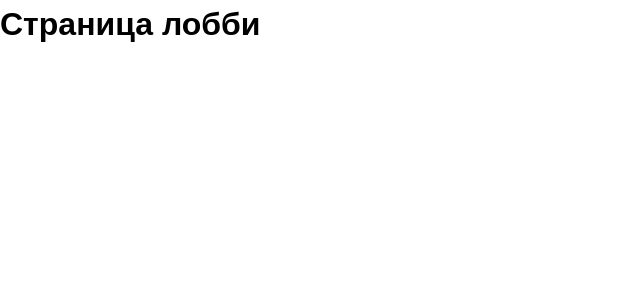
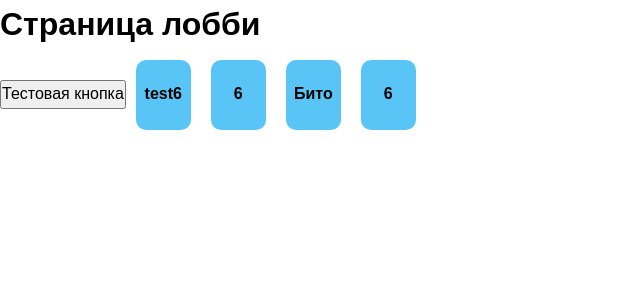
Before and after one commit to Split-Receipt/explosive-puppies-front, a Next.js app: page /lobby in a window 1280 px wide. Shown: the top 300 px of the page, without its empty margins (0-640 px from the left). Built offline with nearby package versions, Linux system fonts and the light colour scheme.

Commit message:
Созданы компоненты колоды и класс с общими методами для взаимодействия с колодой

```diff
--- a/src/app/lobby/page.tsx
+++ b/src/app/lobby/page.tsx
@@ -1,7 +1,51 @@
+'use client'
+
+import BaseDeck from '@/components/deck/base-deck';
+import ActiveDeck from '@/components/deck/active-deck';
+import BitoDeck from '@/components/deck/bito-deck';
+import PlayerDeck from '@/components/deck/player-deck';
+import { DeckOptions } from '@/class/deck-options';
+
+
+const deck = {
+	id: '1',
+	name: 'name',
+	cards:  [
+		{name: 'test1', id: 1},
+		{name: 'test2', id: 2},
+		{name: 'test3', id: 3},
+		{name: 'test4', id: 4},
+		{name: 'test5', id: 5},
+		{name: 'test6', id: 6},
+	],
+	description: 'description',
+	code: 'activeDeck',
+	deckOwner: 6,
+	cardsTotal: 0,
+};
+
+	deck.cardsTotal = deck.cards.length;
+
+	const test = [
+		{name: 'test7', id: 7},
+		{name: 'test8', id: 8},
+		{name: 'test9', id: 9},
+	];
+
+	const activeDeck = new DeckOptions(deck.cards);
+	const baseDeck = new DeckOptions(deck.cards);
+	const bitoDeck = new DeckOptions(deck.cards);
+	const playerDeck = new DeckOptions(deck.cards);
+
 export default function LobbyPage() {
   return (
     <>
       <h1>Страница лобби</h1>
+			<button onClick={()=> activeDeck.addCards(test)}>Тестовая кнопка</button>
+			<ActiveDeck deck={deck} deckInstances={activeDeck}></ActiveDeck>
+			<BaseDeck deck={deck} deckInstances={baseDeck}></BaseDeck>
+			<BitoDeck deck={deck} deckInstances={bitoDeck}></BitoDeck>
+			<PlayerDeck deck={deck} deckInstances={playerDeck}></PlayerDeck>
     </>
   );
 };
--- /dev/null
+++ b/src/class/deck-options.ts
@@ -0,0 +1,46 @@
+class DeckOptions {
+	cardsInDeck: any[] | null;
+	handlers: any;
+
+	constructor(cards: any[]) {
+		this.cardsInDeck = [...cards];
+		this.handlers = {};
+	};
+
+	get cards() {
+		return this.cardsInDeck;
+	};
+
+	addHandler({ handlerName, handler }: { handlerName: string, handler: Function }) {
+		this.handlers[handlerName] = handler;
+	};
+
+	addCards(cards: any[]) {
+		this.cardsInDeck?.push(...cards);
+		this._useHandlers();
+	};
+
+	spreadCards(cardsAmount: number) {
+		const result = this.cardsInDeck?.splice(0, cardsAmount);
+		this._useHandlers();
+
+		return result
+	};
+
+	cardsReset() {
+		const result = this.cardsInDeck?.splice(0, this.cardsInDeck!.length);
+		this._useHandlers();
+
+		return result
+	};
+
+	_useHandlers() {
+		if (Object.keys(this.handlers).length) {
+			Object.values(this.handlers).forEach((handler: any)=> {
+				handler();
+			});
+		};
+	};
+};
+
+export { DeckOptions };
--- /dev/null
+++ b/src/components/deck/active-deck.tsx
@@ -0,0 +1,52 @@
+'use client'
+
+import styles from '@/components/deck/deck.module.scss';
+import { DeckOptions } from '@/class/deck-options';
+import  { Deck } from '@utils/types/index';
+import { useState } from 'react';
+
+interface DeckProps {
+	deck: Deck;
+	deckInstances: DeckOptions;
+};
+
+export default function ActiveDeck(this: any, {deck, deckInstances}: DeckProps) {
+	const [stateCardList, setStateCardList] = useState(deckInstances.cardsInDeck);
+
+	const cadrList = stateCardList as any[];
+	const [cardName, setCardName] = useState(openActiveCard());
+
+	deckInstances.addHandler({ handler: handlerDeck.bind(this), handlerName: 'deck_update' })
+
+	function openActiveCard() {
+		if(!cadrList?.length) {
+			return 'Начни ход'
+		} else {
+				return cadrList[cadrList.length - 1].name
+		}
+	};
+
+	function handlerDeck() {
+		setStateCardList(cadrList);
+		setCardName(openActiveCard());
+	};
+
+	function handlerClickDeck() {
+		return cadrList[cadrList.length - 1]
+	};
+
+	return (
+		<>
+			<div
+				className={styles.deck}
+				onClick={handlerClickDeck}
+				id={deck.id}
+				name-attribute={deck.name}
+				code-attribute={deck.code}
+				description-attribute={deck.description}
+			>
+				<div className={styles.deckCardCount}>{cardName}</div>
+			</div>
+	</>
+	);
+};
--- /dev/null
+++ b/src/components/deck/base-deck.tsx
@@ -0,0 +1,45 @@
+'use client'
+
+import styles from '@/components/deck/deck.module.scss';
+import { DeckOptions } from '@/class/deck-options';
+import  { Deck } from '@utils/types/index';
+import { useState } from 'react';
+
+interface DeckProps {
+	deck: Deck;
+	deckInstances: DeckOptions;
+};
+
+export default function BaseDeck(this: any, {deck, deckInstances}: DeckProps) {
+	const [stateCardList, setStateCardList] = useState(deckInstances.cardsInDeck);
+	const [stateCardsTotal, setStateCardsTotal] = useState(deck.cardsTotal);
+
+	const cadrList = stateCardList as any[];
+	const cardsTotal = stateCardsTotal;
+
+	deckInstances.addHandler({ handler: handlerDeck.bind(this), handlerName: 'deck_update' });
+
+	function handlerDeck() {
+		setStateCardList(cadrList);
+		setStateCardsTotal(cardsTotal);
+	};
+
+	function handlerClickDeck() {
+		return deckInstances.spreadCards(1)
+	};
+
+	return (
+		<>
+			<div
+				className={styles.deck}
+				onClick={handlerClickDeck}
+				id={deck.id}
+				name-attribute={deck.name}
+				code-attribute={deck.code}
+				description-attribute={deck.description}
+			>
+				<div className={styles.deckCardCount}>{cardsTotal}</div>
+			</div>
+	</>
+	);
+};
--- /dev/null
+++ b/src/components/deck/bito-deck.tsx
@@ -0,0 +1,40 @@
+'use client'
+
+import styles from '@/components/deck/deck.module.scss';
+import { DeckOptions } from '@/class/deck-options';
+import  { Deck } from '@utils/types/index';
+import { useState } from 'react';
+
+interface DeckProps {
+	deck: Deck;
+	deckInstances: DeckOptions;
+};
+
+export default function BitoDeck(this: any, {deck, deckInstances}: DeckProps) {
+	const [stateCardList, setStateCardList] = useState(deckInstances.cardsInDeck);
+	const [stateDeck, setStateDec] = useState(deck);
+
+	const cadrList = stateCardList as any[];
+	const bitoDeck = stateDeck;
+
+	deckInstances.addHandler({ handler: handlerDeck.bind(this), handlerName: 'deck_update' });
+
+	function handlerDeck() {
+		setStateDec(bitoDeck);
+		setStateCardList(cadrList);
+	};
+
+	return (
+		<>
+			<div
+				className={styles.deck}
+				id={deck.id}
+				name-attribute={deck.name}
+				code-attribute={deck.code}
+				description-attribute={deck.description}
+			>
+				<div className={styles.deckCardCount}>Бито</div>
+			</div>
+	</>
+	);
+};
--- a/src/components/deck/deck.module.scss
+++ b/src/components/deck/deck.module.scss
@@ -13,6 +13,8 @@
 	cursor: pointer;
 
 	&CardCount {
+		text-align: center;
+
 		display: flex;
 		align-items: center;
 		justify-content: center;
--- /dev/null
+++ b/src/components/deck/player-deck.tsx
@@ -0,0 +1,41 @@
+'use client'
+
+import styles from '@/components/deck/deck.module.scss';
+import { DeckOptions } from '@/class/deck-options';
+import  { Deck } from '@utils/types/index';
+import { useState } from 'react';
+
+interface DeckProps {
+	deck: Deck;
+	deckInstances: DeckOptions;
+};
+
+export default function PlayerDeck(this: any, {deck, deckInstances}: DeckProps) {
+	const [stateCardList, setStateCardList] = useState(deckInstances.cardsInDeck);
+	const [stateCardsTotal, setStateCardsTotal] = useState(deck.cardsTotal);
+
+	const cadrList = stateCardList as any[];
+	const cardsTotal = stateCardsTotal;
+
+	deckInstances.addHandler({ handler: handlerDeck.bind(this), handlerName: 'deck_update' });
+
+	function handlerDeck() {
+		setStateCardList(cadrList);
+		setStateCardsTotal(cardsTotal);
+	};
+
+	return (
+		<>
+			<div
+				className={styles.deck}
+				id={deck.id}
+				name-attribute={deck.name}
+				code-attribute={deck.code}
+				description-attribute={deck.description}
+				deckowner-attribute={deck.deckOwner}
+			>
+				<div className={styles.deckCardCount}>{stateCardsTotal}</div>
+			</div>
+	</>
+	);
+};
--- a/tsconfig.json
+++ b/tsconfig.json
@@ -19,7 +19,8 @@
       }
     ],
     "paths": {
-      "@/*": ["./src/*"]
+      "@/*": ["./src/*"],
+			"@utils/*": ["./utils/*"]
     }
   },
   "include": ["next-env.d.ts", "**/*.ts", "**/*.tsx", ".next/types/**/*.ts"],
--- /dev/null
+++ b/utils/types/index.ts
@@ -0,0 +1 @@
+export * from '@utils/types/deck'
```
Also changed, not shown: src/components/deck/deck.tsx (deleted, +0 -29 lines), utils/types/deck.ts (added, +9 -0 lines), 1 other file (tests, documents, lock files or other folders).
